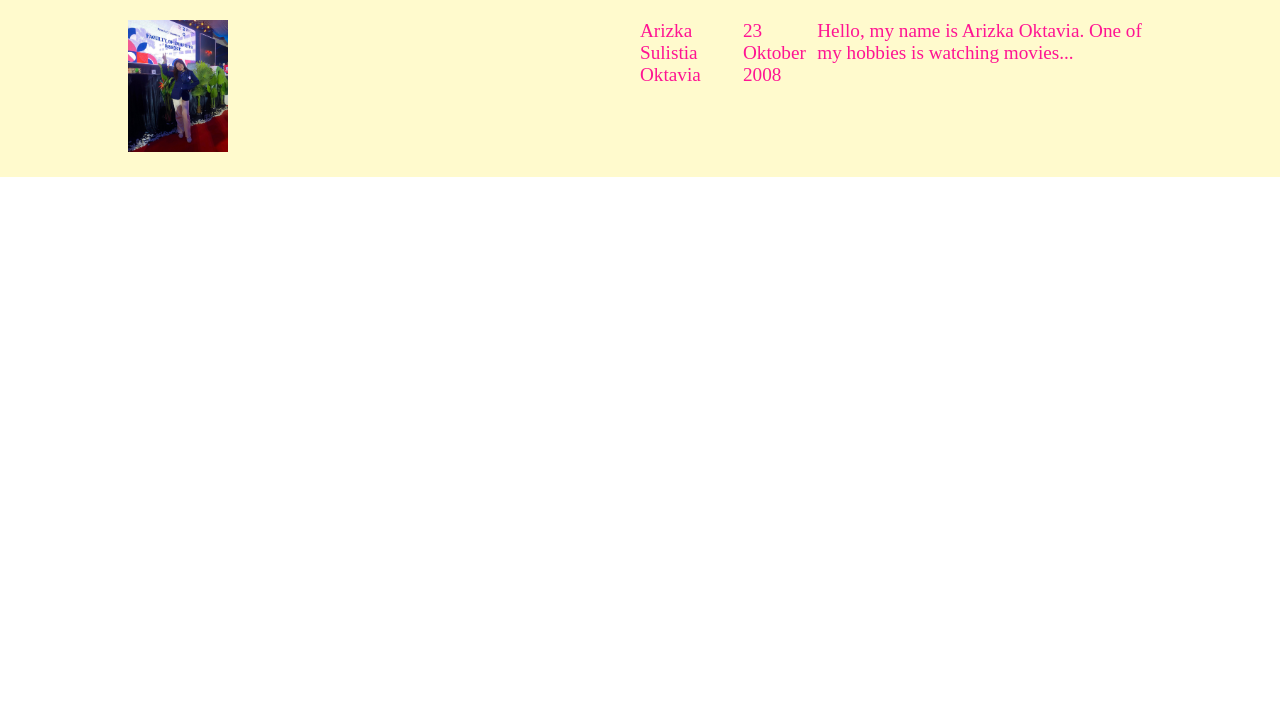
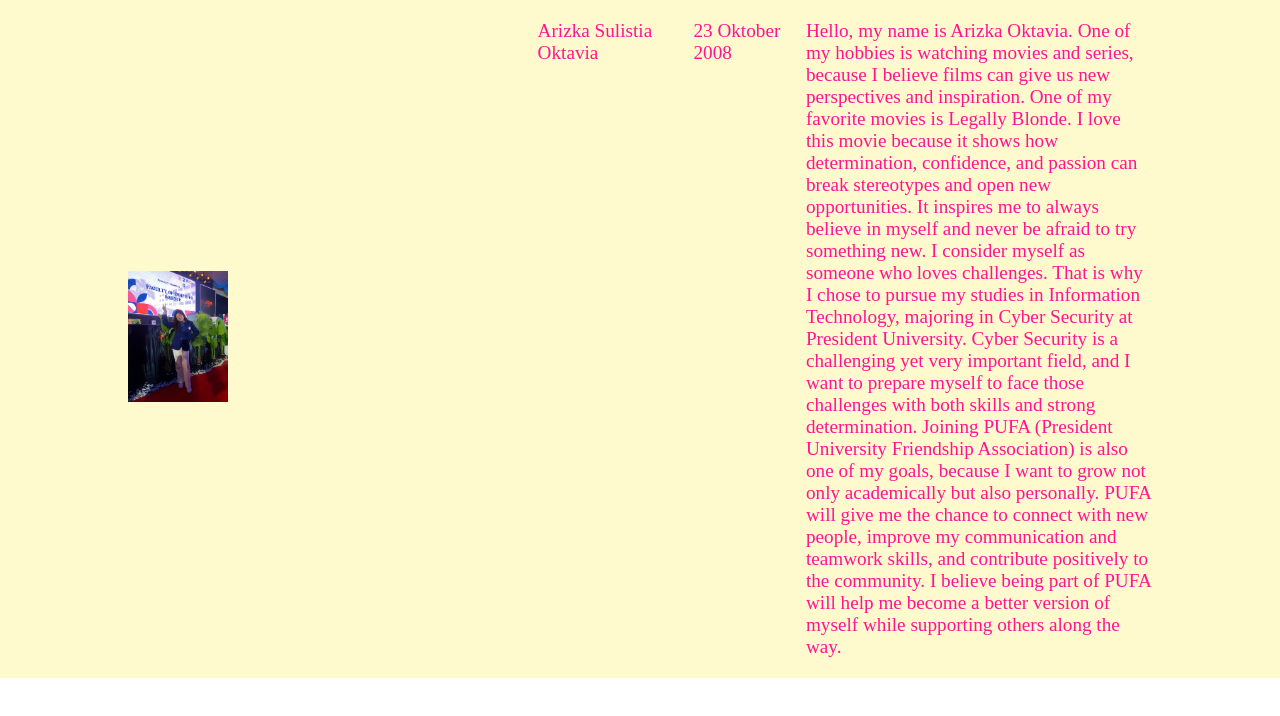
Before and after one commit to arizkaoctavia-pixel/portofolio_arizka_PUFA, a plain HTML site: page index.html in a window 1280 px wide. Drawn offline with Linux system fonts and the light colour scheme.

Commit message:
Update index.html

```diff
--- a/index.html
+++ b/index.html
@@ -5,59 +5,82 @@
     <meta name="viewport" content="width=device-width, initial-scale=1.0">
     <title>Website Portofolio</title>
     <style>
+        /* Reset default margin & padding */
         html, body {
             margin: 0;
             padding: 0;
             font-size: 16px;
             font-family: 'Times New Roman', Times, serif;
         }
+
         .wrapper {
             width: 1024px;
             margin: auto;
             padding: 20px 0;
         }
+
         nav {
             background-color: lemonchiffon;
-            color: lightpink;
         }
+
         nav > .wrapper {
             display: flex;
             justify-content: space-between;
+            align-items: center;
             font-size: 1.2rem;
         }
+
+        .logo img {
+            max-width: 100px;
+            height: auto;
+        }
+
         .menu {
-            width: 50%;
+            width: 60%;
         }
-        .menu > ul {
+
+        .menu ul {
             display: flex;
             list-style-type: none;
             margin: 0;
             padding: 0;
             justify-content: space-between;
         }
-        .menu > ul > li > a {
+
+        .menu ul li a {
             text-decoration: none;
             color: deeppink;
         }
-        .logo img {
-            max-width: 100px;
-            height: auto;
+
+        /* Tambahan styling untuk teks panjang */
+        .menu ul li a.long-text {
+            max-width: 400px;
+            display: block;
         }
     </style>
 </head>
 <body>
     <nav>
         <div class="wrapper">
+            <!-- Logo -->
             <div class="logo">
                 <img src="ar.jpg" alt="Arizka">
             </div>
+
+            <!-- Menu / Info -->
             <div class="menu">
                 <ul>
                     <li><a href="">Arizka Sulistia Oktavia</a></li>
                     <li><a href="">23 Oktober 2008</a></li>
-                    <li><a href="">
-                        Hello, my name is Arizka Oktavia. One of my hobbies is watching movies...
-                    </a></li>
+                    <li>
+                        <a href="" class="long-text">
+                            Hello, my name is Arizka Oktavia. One of my hobbies is watching movies and series, because I believe films can give us new perspectives and inspiration. One of my favorite movies is Legally Blonde. I love this movie because it shows how determination, confidence, and passion can break stereotypes and open new opportunities. It inspires me to always believe in myself and never be afraid to try something new.
+
+                            I consider myself as someone who loves challenges. That is why I chose to pursue my studies in Information Technology, majoring in Cyber Security at President University. Cyber Security is a challenging yet very important field, and I want to prepare myself to face those challenges with both skills and strong determination.
+
+                            Joining PUFA (President University Friendship Association) is also one of my goals, because I want to grow not only academically but also personally. PUFA will give me the chance to connect with new people, improve my communication and teamwork skills, and contribute positively to the community. I believe being part of PUFA will help me become a better version of myself while supporting others along the way.
+                        </a>
+                    </li>
                 </ul>
             </div>
         </div>
```
